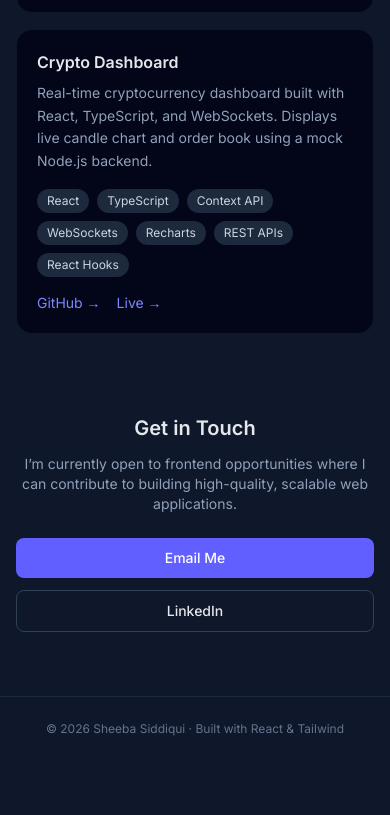
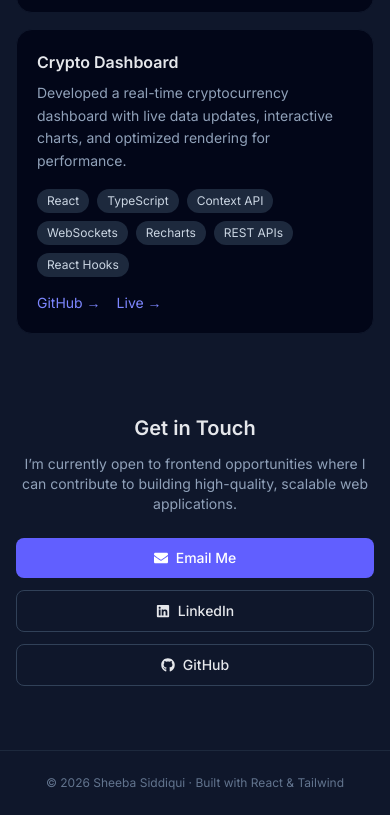
Before and after one commit to shesiddi/sheeba-portfolio, a React (Vite) app: page / in a window 390 px wide. Shown: the part 5479-6294 px from the top of the page. Before the commit the page ends 6240 px from the top, so only its background shows below. Built offline with nearby package versions, Linux system fonts and the light colour scheme.

Commit message:
icons added,favicon path updated, minor content fixed

```diff
--- a/index.html
+++ b/index.html
@@ -2,7 +2,7 @@
 <html lang="en">
   <head>
     <meta charset="UTF-8" />
-    <link rel="icon" type="image/png" href="/sheeba-portfolio/assets/title-Bx7NxyMj.png" />
+    <link rel="icon" type="image/png" href="/title.png" />
     <meta name="viewport" content="width=device-width, initial-scale=1.0" />
     <title>Sheeba Portfolio</title>
     <link rel="preconnect" href="https://fonts.googleapis.com" />
--- a/package.json
+++ b/package.json
@@ -18,6 +18,7 @@
     "lucide-react": "^1.8.0",
     "react": "^19.2.0",
     "react-dom": "^19.2.0",
+    "react-icons": "^5.6.0",
     "react-redux": "^9.2.0",
     "recharts": "^3.7.0"
   },
--- a/src/components/Contact.jsx
+++ b/src/components/Contact.jsx
@@ -1,12 +1,52 @@
+import { FaGithub, FaLinkedin, FaEnvelope} from "react-icons/fa";
+
 export default function Contact() {
   return (
     <section id="contact" className="py-10 md:py-14 bg-slate-900/40 scroll-mt-24">
       <div className="max-w-5xl mx-auto px-4 md:px-6 text-center">
-        <h3 className="text-xl md:text-2xl font-semibold mb-3 text-gray-200">Get in Touch</h3>
-        <p className="text-sm md:text-base text-slate-400 max-w-xl mx-auto mb-6 md:mb-8">I’m currently open to frontend opportunities where I can contribute to building high-quality, scalable web applications.</p>
-        <div className="flex flex-col sm:flex-row gap-3 justify-center">
-          <a href="mailto:Sheeba2311@gmail.com" className="px-5 py-2.5 bg-indigo-500 hover:bg-indigo-600 rounded-lg text-white text-sm font-medium">Email Me</a>
-          <a href="https://linkedin.com/in/sheeba-ui-developer" target="_blank" className="px-5 py-2.5 border border-slate-700 hover:border-slate-500 rounded-lg text-gray-200 text-sm font-medium">LinkedIn</a>
+        <h3 className="text-xl md:text-2xl font-semibold mb-3 text-gray-200">
+          Get in Touch
+        </h3>
+        <p className="text-sm md:text-base text-slate-400 max-w-xl mx-auto mb-6 md:mb-8">
+          I’m currently open to frontend opportunities where I can contribute to building high-quality, scalable web applications.
+        </p>
+         <div className="flex flex-col sm:flex-row gap-3 justify-center items-center w-full">
+            <a
+              href="mailto:Sheeba2311@gmail.com"
+              className="flex items-center justify-center gap-2 w-full sm:w-auto
+                        px-4 py-2.5
+                        bg-indigo-500 hover:bg-indigo-600
+                        rounded-lg text-white text-sm font-medium"
+            >
+              <FaEnvelope size={14} />
+              Email Me
+            </a>
+
+            <a
+              href="https://linkedin.com/in/sheeba-ui-developer"
+              target="_blank"
+              rel="noopener noreferrer"
+              className="flex items-center justify-center gap-2 w-full sm:w-auto
+                        px-4 py-2.5
+                        border border-slate-700 hover:border-slate-500 hover:bg-slate-800
+                        rounded-lg text-gray-200 text-sm font-medium"
+            >
+              <FaLinkedin size={14} />
+              LinkedIn
+            </a>
+
+            <a
+              href="https://github.com/shesiddi"
+              target="_blank"
+              rel="noopener noreferrer"
+              className="flex items-center justify-center gap-2 w-full sm:w-auto
+                        px-4 py-2.5
+                        border border-slate-700 hover:border-slate-500 hover:bg-slate-800
+                        rounded-lg text-gray-200 text-sm font-medium"
+            >
+              <FaGithub size={14} />
+              GitHub
+            </a>
         </div>
       </div>
     </section>
--- a/src/components/Navbar.jsx
+++ b/src/components/Navbar.jsx
@@ -1,4 +1,5 @@
 import { useState } from "react";
+import { FaGithub } from "react-icons/fa";
 
 const navItems = [
   { label: "About", href: "#about" },
@@ -17,20 +18,35 @@ export default function Navbar() {
         <a href="#" className="text-base md:text-lg font-semibold text-white tracking-tight">
           Sheeba
         </a>
-        <ul className="hidden md:flex items-center gap-6 text-sm">{navItems.map((item) => (
+        <div className="hidden md:flex items-center gap-6">
+          <ul className="flex items-center gap-6 text-sm">
+            {navItems.map((item) => (
               <li key={item.label}>
-              <a href={item.href} className="relative group text-slate-300 hover:text-white transition">
+                <a
+                  href={item.href}
+                  className="relative group text-slate-300 hover:text-white transition"
+                >
                   {item.label}
                   <span className="absolute left-0 -bottom-1 w-0 h-[1px] bg-indigo-400 transition-all duration-300 group-hover:w-full"></span>
                 </a>
               </li>
             ))}
           </ul>
+          <a
+            href="https://github.com/shesiddi"
+            target="_blank"
+            rel="noopener noreferrer"
+            className="p-2 rounded-lg border border-slate-700 hover:border-slate-500 hover:bg-slate-800 text-slate-300 hover:text-white transition"
+          >
+            <FaGithub size={16} />
+          </a>
 
+        </div>
         <button
           onClick={() => setIsOpen((prev) => !prev)}
           className="md:hidden relative w-8 h-8"
-          aria-label="Toggle menu">
+          aria-label="Toggle menu"
+        >
           <span
             className={`absolute left-0 top-2 h-0.5 w-full bg-white transition-all duration-300 ${
               isOpen ? "rotate-45 top-4" : ""
@@ -48,6 +64,8 @@ export default function Navbar() {
           />
         </button>
       </nav>
+
+      {/* Mobile Menu */}
       <div
         className={`md:hidden fixed inset-x-0 top-16 bg-slate-950/95 backdrop-blur border-t border-slate-800 transition-all duration-300 ${
           isOpen
@@ -56,6 +74,7 @@ export default function Navbar() {
         }`}
       >
         <ul className="flex flex-col px-6 py-6 space-y-5 text-sm">
+
           {navItems.map((item) => (
             <li key={item.label}>
               <a
@@ -67,6 +86,20 @@ export default function Navbar() {
               </a>
             </li>
           ))}
+
+          {/* GitHub in mobile */}
+          <li>
+            <a
+              href="https://github.com/shesiddi"
+              target="_blank"
+              rel="noopener noreferrer"
+              className="flex items-center gap-2 text-slate-300 hover:text-white transition py-1"
+            >
+              <FaGithub size={16} />
+              GitHub
+            </a>
+          </li>
+
         </ul>
       </div>
 
--- a/src/data/projects.js
+++ b/src/data/projects.js
@@ -2,7 +2,7 @@ export const projects = [
   {
     title: "Personal Portfolio",
     description:
-      "A modern, responsive portfolio built with React and Tailwind CSS. Focused on performance, clean architecture, and accessibility.",
+      "Built a responsive portfolio using React, Tailwind CSS, focusing on performance, clean architecture, and reusable components.",
     tech: ["React", "Tailwind CSS", "Vite"],
     github: "https://github.com/shesiddi/sheeba-portfolio",
     live: "#",
@@ -10,7 +10,7 @@ export const projects = [
   {
     title: "Crypto Dashboard",
     description:
-      "Real-time cryptocurrency dashboard built with React, TypeScript, and WebSockets. Displays live candle chart and order book using a mock Node.js backend.",
+      "Developed a real-time cryptocurrency dashboard with live data updates, interactive charts, and optimized rendering for performance.",
     tech: [
       "React",
       "TypeScript",
```
Also changed, not shown: 1 other file (tests, documents, lock files or other folders). Lines whose indentation alone changed are shown as unchanged.
